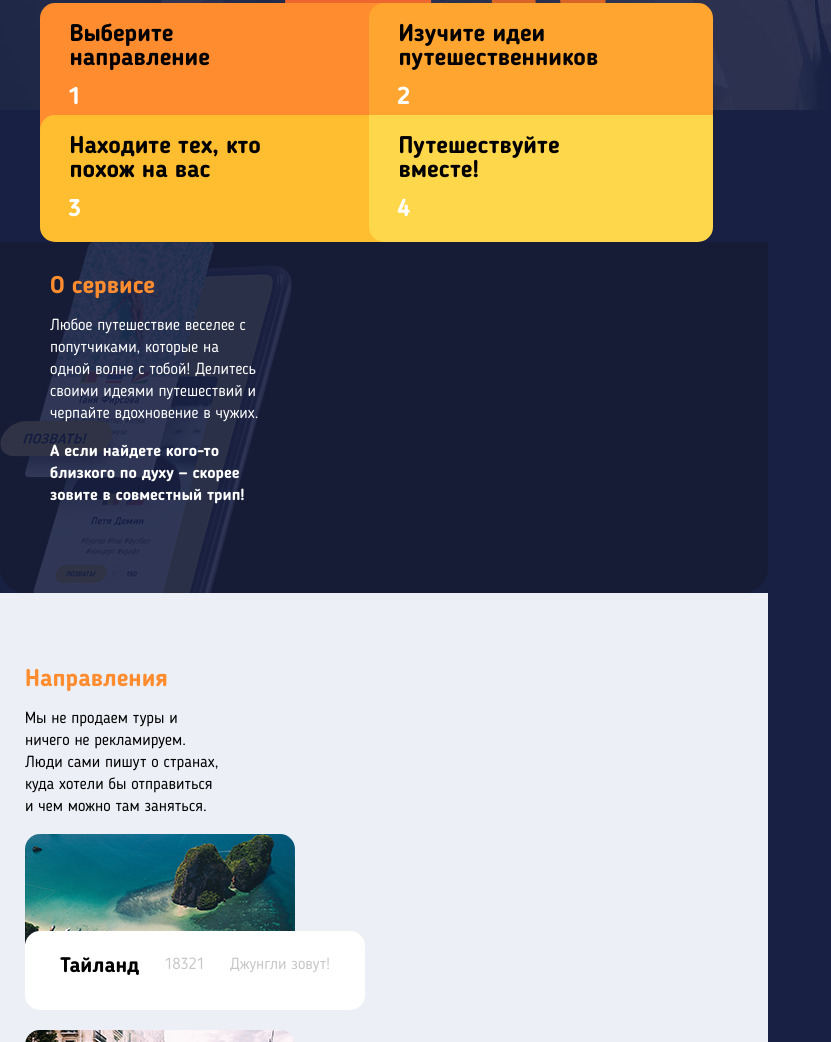
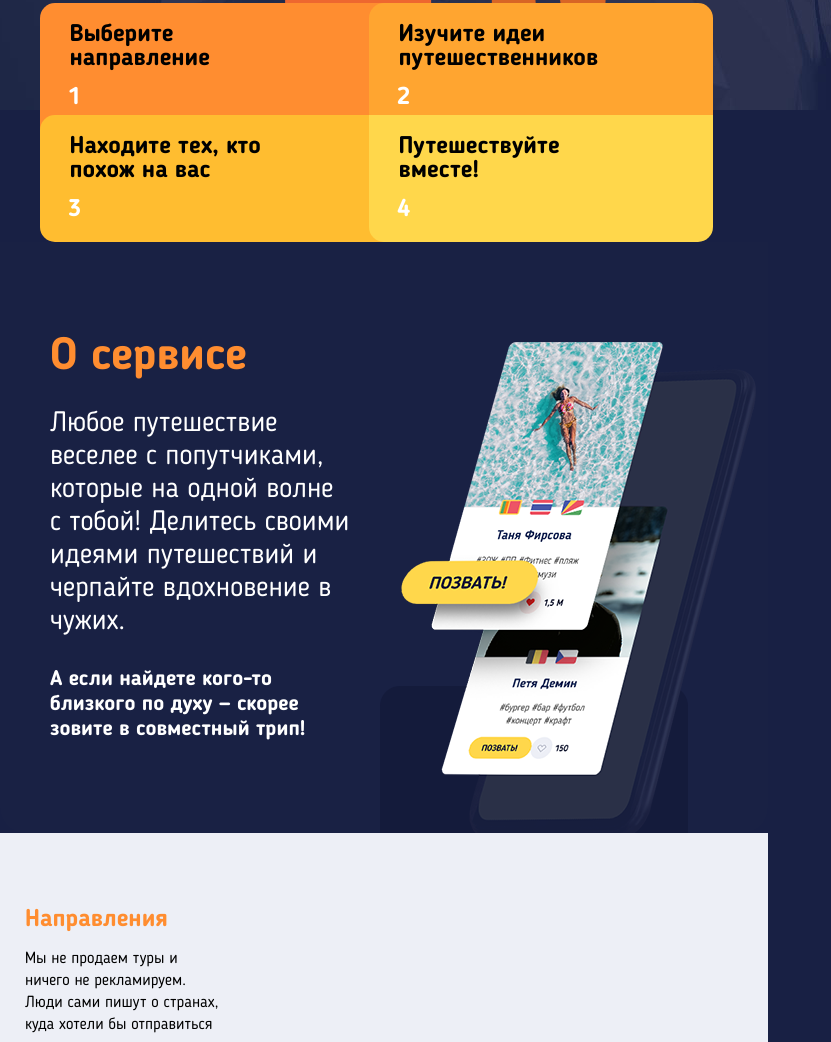
Before and after one commit to Rielees777/559959-pognali-17, a plain HTML site: page source/index.html in a window 1280 px wide. Shown: the part 802-1844 px from the top of the page, without its empty margins (0-831 px from the left). Drawn offline with nearby package versions, Linux system fonts and the light colour scheme; files that its build step writes are made by us from their sources.

Commit message:
add mesh to service

```diff
--- a/source/less/index-page/about.less
+++ b/source/less/index-page/about.less
@@ -6,6 +6,7 @@
 
   background-image: url(/source/img/about-mobile@1x.png);
   background-repeat: no-repeat;
+  background-size: 292px 352px;
   background-color: @main-color;
 
   border-bottom-left-radius: 25px;
@@ -33,3 +34,40 @@
   width: 210px;
   font-weight: bold;
 }
+@media (min-width: @tablet-width){
+  .about {
+    margin: 0;
+    padding-top: 93px;
+    padding-bottom: 70px;
+    padding-left: 50px;
+
+    background-image: url(/source/img/about-tablet@1x.png);
+    background-repeat: no-repeat;
+    background-size: 376px 548px;
+    background-position: 380px 100px;
+    background-color: @second-color;
+
+    border-bottom-left-radius: 25px;
+    border-bottom-right-radius: 25px;
+
+    font-family: @main-font;
+    font-size: 16px;
+    line-height: 22px;
+  }
+  .about__title {
+
+    font-size: 45px;
+    line-height: 45px;
+
+  }
+  .about__text {
+    width: 300px;
+    font-size: 28px;
+    line-height: 33px;
+  }
+  .about__text-1 {
+    width: 310px;
+    font-size: 21px;
+    line-height: 25px;
+  }
+}
```
